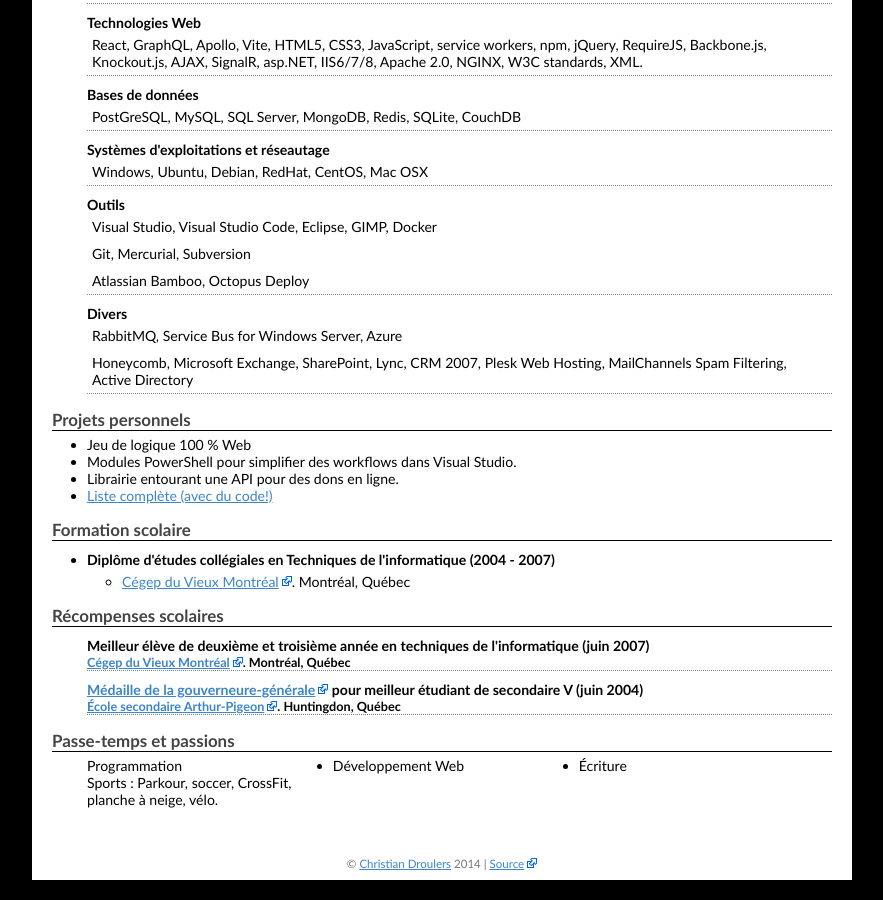
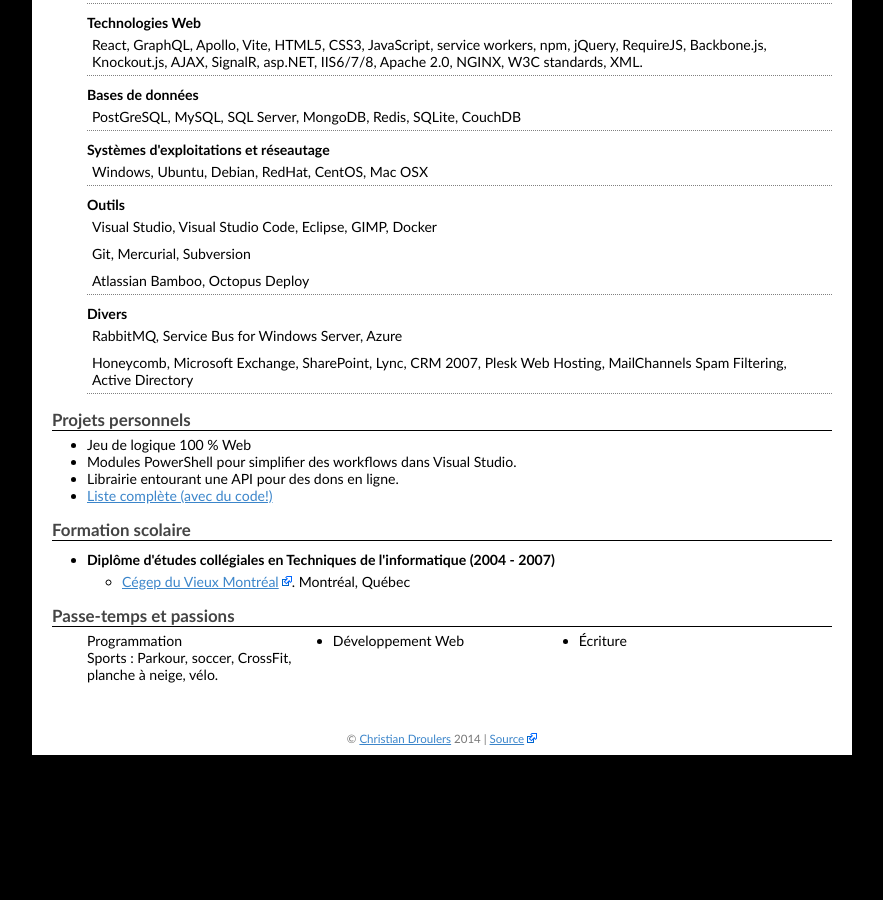
Before and after one commit to cdroulers/homepage, a Jekyll site: the page built from cv/fr/index.md, in a window 1280 px wide and 900 px high, scrolled down 1853 px. Shown: the whole window, without its empty margins (198-1081 px from the left). Built offline with Jekyll 4.4.1, drawn with Linux system fonts in a browser that asks for light colours; after the commit the page ends 2628 px from its top, so only the background shows below that.

Commit message:
Update CV to remove old school stuff

```diff
--- a/cv/fr/index.md
+++ b/cv/fr/index.md
@@ -167,17 +167,6 @@
              </ul>
         </li>
     </ul>
-    <h3>Récompenses scolaires</h3>
-    <ul class="liste-liens">
-        <li>
-            <h4>Meilleur élève de deuxième et troisième année en techniques de l'informatique (juin 2007)</h4>
-            <h5><a href="http://cvm.qc.ca/">Cégep du Vieux Montréal</a>. Montréal, Québec</h5>
-        </li>
-        <li>
-            <h4><a href="http://www.gg.ca/document.aspx?id=187&lan=fra">Médaille de la gouverneure-générale</a> pour meilleur étudiant de secondaire V (juin 2004)</h4>
-            <h5><a href="http://ap.csvt.qc.ca/">École secondaire Arthur-Pigeon</a>. Huntingdon, Québec</h5>
-        </li>
-    </ul>
     <h3>Passe-temps et passions</h3>
     <ul class="passe-temps">
         <li>Programmation</li>
```
Also changed, not shown: cv/index.md (+0 -11 lines), 2 other files.
